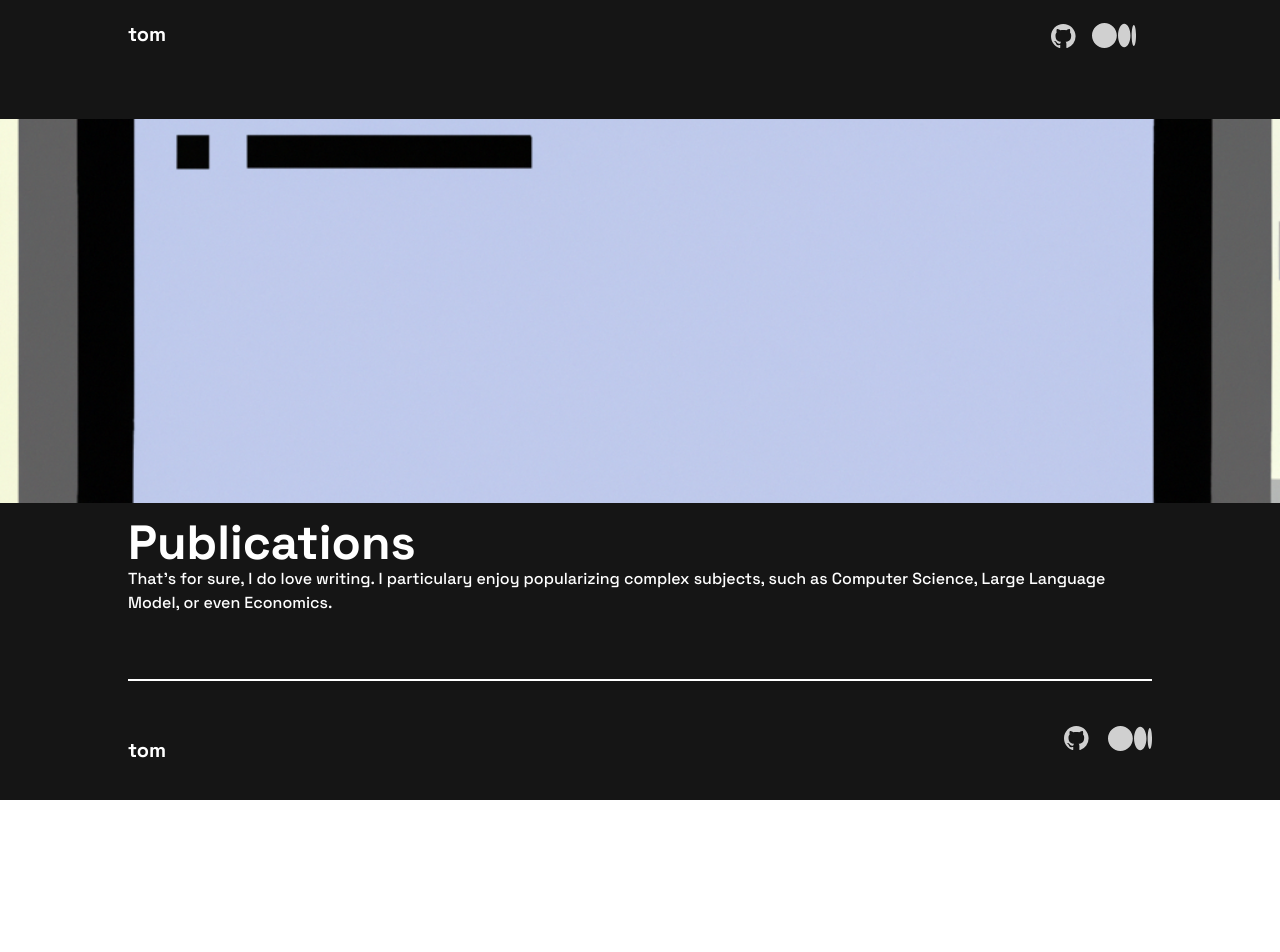
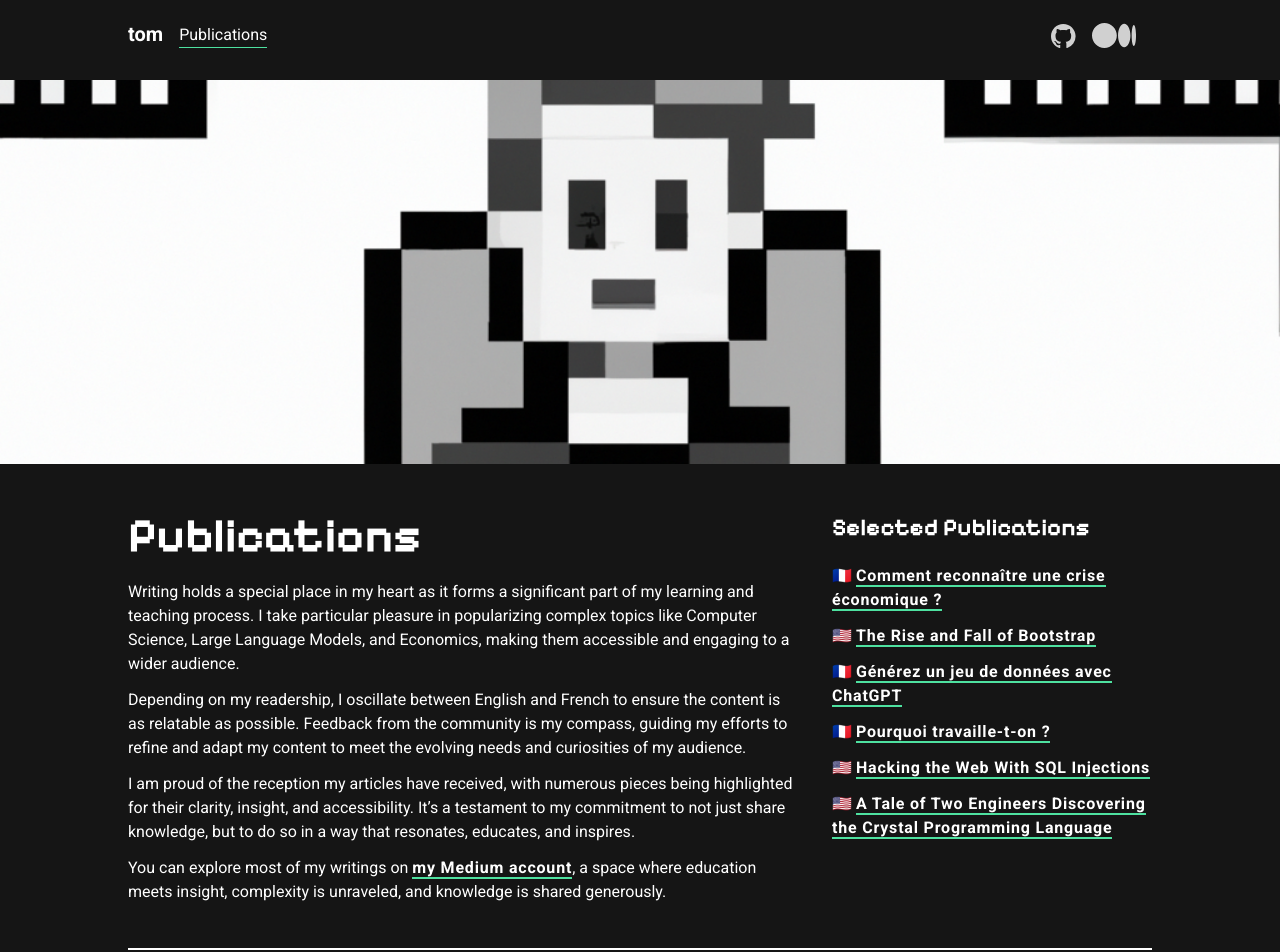
Before and after one commit to tdimnet/tdimnet.github.io, a React (Vite) app: page /publications in a window 1280 px wide. Shown: the top 952 px of the page. Before the commit the page ends 800 px from the top, so only its background shows below. Built offline with nearby package versions, Linux system fonts and the light colour scheme.

Commit message:
(Feat) adding publications page (#43)
* Writing a page dedicated to publications and writing

* Playing with the publication page layout

* Finishing the publication page

```diff
--- a/src/components/Header/index.tsx
+++ b/src/components/Header/index.tsx
@@ -1,4 +1,4 @@
-import { Link } from "react-router-dom";
+import { Link, useLocation } from "react-router-dom";
 import CustomLink from "../Link";
 
 import Heading from "../Heading";
@@ -7,13 +7,28 @@ import GithubIcon from "../../icons/Github";
 import MediumIcon from "../../icons/Medium";
 
 function Component() {
+  const { pathname } = useLocation();
+
   return (
     <header className="row-span-1">
       <nav>
-        <ul className="flex flex-row items-end">
+        <ul className="flex flex-row items-end mb-3">
           <li className="mr-4">
             <Link to="/">
               <Heading css="text-white" content="tom" as="h3" />
+            </Link>
+          </li>
+          <li className="mr-4">
+            <Link to="/publications">
+              <Paragraph
+                css={
+                  pathname === "/publications"
+                    ? "border-b border-b-secondary"
+                    : ""
+                }
+              >
+                Publications
+              </Paragraph>
             </Link>
           </li>
           <li className="ml-auto mr-4">
--- /dev/null
+++ b/src/data/articles.ts
@@ -0,0 +1,45 @@
+type Article = {
+  id: number;
+  language: string;
+  name: string;
+  url: string;
+};
+
+export const articles: Article[] = [
+  {
+    id: 1,
+    language: "🇫🇷",
+    name: "Comment reconnaître une crise économique ?",
+    url: "https://tdimnet.medium.com/la-crise-%C3%A9conomique-est-l%C3%A0-il-est-urgent-de-ralentir-3ed778f28e92",
+  },
+  {
+    id: 2,
+    language: "🇺🇸",
+    name: "The Rise and Fall of Bootstrap",
+    url: "https://betterprogramming.pub/the-rise-and-fall-of-bootstrap-68d4cd703666",
+  },
+  {
+    id: 3,
+    language: "🇫🇷",
+    name: "Générez un jeu de données avec ChatGPT",
+    url: "https://blog.nx.academy/g%C3%A9n%C3%A9rez-un-jeu-de-donn%C3%A9es-avec-chatgpt-a82de55056e3",
+  },
+  {
+    id: 4,
+    language: "🇫🇷",
+    name: "Pourquoi travaille-t-on ?",
+    url: "https://blog.nx.academy/pourquoi-travaille-t-on-95a4a8286e5e",
+  },
+  {
+    id: 5,
+    language: "🇺🇸",
+    name: "Hacking the Web With SQL Injections",
+    url: "https://betterprogramming.pub/hacking-the-web-with-sql-injections-cd418d84219a",
+  },
+  {
+    id: 6,
+    language: "🇺🇸",
+    name: "A Tale of Two Engineers Discovering the Crystal Programming Language",
+    url: "https://betterprogramming.pub/a-tale-of-two-engineers-discovering-the-crystal-programming-language-104b1fdbe525",
+  },
+];
--- a/src/pages/Home/index.tsx
+++ b/src/pages/Home/index.tsx
@@ -34,12 +34,12 @@ function Page() {
             topics but also about sharing this knowledge.
           </Paragraph>
           <Paragraph css="mb-3">
-            Though I occasionally grace the stage at conferences, my true
-            strengths shine through in personal coaching and hands-on coding.
-            Over the years, I’ve honed my skills and expertise across various
-            roles and organizations. My journey includes roles as a Software
-            Engineer and Developer Advocate at Datadog, a Lead Teacher at
-            OpenClassrooms, and a Lead Developer/CTO at SensCritique.
+            Though I occasionally speak at conferences, my true strengths shine
+            through in personal coaching and hands-on coding. Over the years,
+            I’ve honed my skills and expertise across various roles and
+            organizations. My journey includes roles as a Software Engineer and
+            Developer Advocate at Datadog, a Lead Teacher at OpenClassrooms, and
+            a Lead Developer/CTO at SensCritique.
           </Paragraph>
           <Paragraph css="mb-5">
             My commitment to fostering learning and development extends beyond
--- a/src/pages/Publications/index.tsx
+++ b/src/pages/Publications/index.tsx
@@ -1,21 +1,70 @@
 import Heading from "../../components/Heading";
 import Banner from "../../components/Banner";
 import Paragraph from "../../components/Paragraph";
+import Link from "../../components/Link";
+
+import { articles } from "../../data/articles";
 
 function Page() {
   return (
-    <main className="">
-      <section className="">
-        <div className="h-96 mb-4">
-          <Banner src="/assets/sample-img.png" alt="" />
+    <main className="mb-8">
+      <section>
+        <div className="h-96 mb-12">
+          <Banner
+            src="/assets/software-engineer.png"
+            alt="A software engineer in pixel art"
+          />
         </div>
-        <div>
-          <Heading css="text-white" content="Publications" as="h1" />
-          <Paragraph css="mb-3">
-            That's for sure, I do love writing. I particulary enjoy popularizing
-            complex subjects, such as Computer Science, Large Language Model, or
-            even Economics.
-          </Paragraph>
+        <div className="grid lg:grid-cols-3 gap-8">
+          <article className="lg:col-span-2">
+            <Heading css="text-white mb-5" content="Publications" as="h1" />
+            <Paragraph css="mb-3">
+              Writing holds a special place in my heart as it forms a
+              significant part of my learning and teaching process. I take
+              particular pleasure in popularizing complex topics like Computer
+              Science, Large Language Models, and Economics, making them
+              accessible and engaging to a wider audience.
+            </Paragraph>
+            <Paragraph css="mb-3">
+              Depending on my readership, I oscillate between English and French
+              to ensure the content is as relatable as possible. Feedback from
+              the community is my compass, guiding my efforts to refine and
+              adapt my content to meet the evolving needs and curiosities of my
+              audience.
+            </Paragraph>
+            <Paragraph css="mb-3">
+              I am proud of the reception my articles have received, with
+              numerous pieces being highlighted for their clarity, insight, and
+              accessibility. It’s a testament to my commitment to not just share
+              knowledge, but to do so in a way that resonates, educates, and
+              inspires.
+            </Paragraph>
+            <Paragraph css="mb-3">
+              You can explore most of my writings on{" "}
+              <Link
+                content="my Medium account"
+                external
+                to="https://tdimnet.medium.com/"
+              />
+              , a space where education meets insight, complexity is unraveled,
+              and knowledge is shared generously.
+            </Paragraph>
+          </article>
+          <aside>
+            <Heading
+              css="text-white mb-5"
+              content="Selected Publications"
+              as="h2"
+            />
+            <ul>
+              {articles.map((article) => (
+                <li className="mb-3" key={article.id}>
+                  {article.language}{" "}
+                  <Link content={article.name} to={article.url} external></Link>
+                </li>
+              ))}
+            </ul>
+          </aside>
         </div>
       </section>
     </main>
--- a/src/style.css
+++ b/src/style.css
@@ -1,6 +1,15 @@
-/* Custom font: space-grotest  */
-@import url('https://fonts.googleapis.com/css2?family=Space+Grotesk:wght@500;700&display=swap');
+@import url('https://fonts.googleapis.com/css2?family=Pixelify+Sans:wght@700&family=Roboto:wght@100;400;700&display=swap');
 
 @tailwind base;
 @tailwind components;
 @tailwind utilities;
+
+@layer base {
+  html {
+    font-family: 'Roboto', sans-serif;
+  }
+
+  h1, h2 {
+    font-family: 'Pixelify Sans', cursive;
+  }
+}
--- a/tailwind.config.js
+++ b/tailwind.config.js
@@ -14,9 +14,6 @@ module.exports = {
       teriary: MINE_SHAFT,
       customGrey: ALTO,
       white: WHITE
-    },
-    fontFamily: {
-      'space-grotest': ['Space Grotesk', 'sans-serif']
     }
   },
   plugins: [],
```
Also changed, not shown: src/assets/a-road.png (added).
